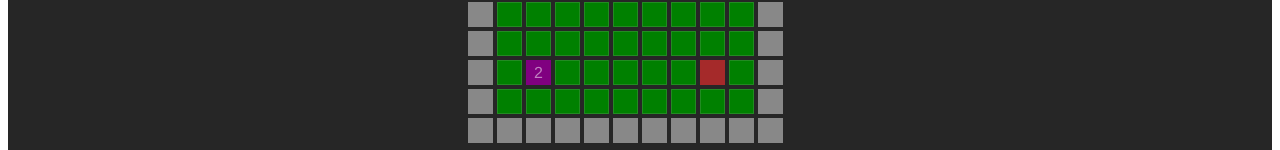
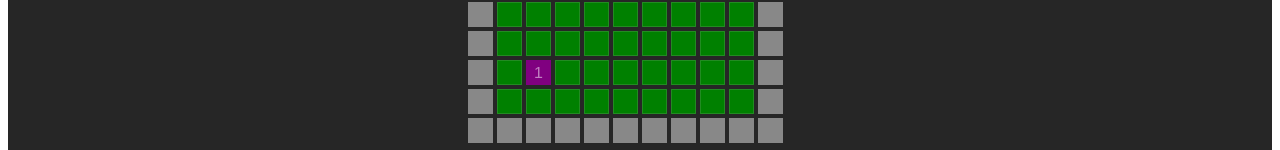
Before and after one commit to dcenatiempo/dungeon-crawl-vue, a Vue app: page / in a window 1280 px wide. Shown: the part 290-440 px from the top of the page. Built offline with nearby package versions, Linux system fonts and the light colour scheme.

Commit message:
bug fixes

```diff
--- a/src/components/Cell.vue
+++ b/src/components/Cell.vue
@@ -52,28 +52,37 @@ export default {
           tile?.vis &&
           tile?.fog < 1 &&
           !this.isPlayer &&
-          `${tile.toLevel + 1}`) ||
+          `${tile.toLevel}`) ||
         ''
       );
     },
     classes() {
-      return !this.tile
-        ? ''
-        : this.tile.type +
-            ' vis-' +
-            this.tile.vis +
-            (this.tile.fog >= 1
-              ? ' fog'
-              : (!this.isPlayer ? '' : ' player') +
-                (this.mID === false
-                  ? ''
-                  : this.isAliveMonster(this.cell) !== false
-                  ? this.currentMonsters[this.mID].flash
-                    ? ' monster damaged'
-                    : ' monster'
-                  : this.isDeadMonster(this.cell) === false
-                  ? ''
-                  : ' dead'));
+      if (!this.tile) return '';
+
+      let classes = this.tile.type + ' vis-' + this.tile.vis;
+
+      if (!this.tile.vis) return classes;
+
+      if (this.tile.fog >= 1) {
+        classes += ' fog';
+        return classes;
+      }
+
+      if (this.isPlayer) {
+        classes += ' player';
+        return classes;
+      }
+
+      if (this.mID === false) return classes;
+
+      if (this.isAliveMonster(this.cell) !== false) {
+        classes += this.currentMonsters[this.mID].flash
+          ? ' monster damaged'
+          : ' monster';
+      } else if (this.isDeadMonster(this.cell) !== false) {
+        classes += ' dead';
+      }
+      return classes;
     },
     styles() {
       const tileSize = this.tileSize;
--- a/src/store/market.js
+++ b/src/store/market.js
@@ -1,11 +1,14 @@
 import { randomGold, getArmor, getWeapon } from '../lib/utils';
+import { TOWN_EVERY } from '../lib/constants';
 
 const state = () => ({
   market: createMarket(0),
+  playerLevel: 0,
 });
 
 const getters = {
   market: state => state.market,
+  currentMarket: state => state.market[state.playerLevel / TOWN_EVERY],
 };
 
 const mutations = {
--- a/src/store/monsters.js
+++ b/src/store/monsters.js
@@ -7,24 +7,14 @@ import {
   getWeapon,
   getArmor,
 } from '../lib/utils';
-// import {
-//   getMaxMoves,
-//   getMaxHealth,
-//   getMaxAttacks,
-//   battle,
-// } from '../lib/helpers';
 
-const startingMonsters = [
-  [
-    createMonster(MONSTER_LIST[0][getRand(0, MONSTER_LIST[0].length - 1)], [
-      8,
-      8,
-    ]),
-  ],
-];
+// createMonster({
+//   monster: MONSTER_LIST[0][getRand(0, MONSTER_LIST[0].length - 1)],
+//   coords: [8, 8],
+// }),
 
 const state = () => ({
-  monsters: startingMonsters,
+  monsters: [[]],
   playerLevel: 0,
 });
 
@@ -53,6 +43,7 @@ const actions = {
   monsterTurn,
   moveMonster,
   resetMoves,
+  createMonster,
 };
 
 export default { state, getters, mutations, actions, namespaced: true };
@@ -63,7 +54,7 @@ export default { state, getters, mutations, actions, namespaced: true };
  *
  *******************************************************************************/
 
-function createMonster(monster, coords) {
+function createMonster({ rootGetters }, { monster, coords }) {
   let tempMonster = {
     ...monster,
     alert: [], //['-23 Health', 'Dodge!'],
@@ -72,11 +63,10 @@ function createMonster(monster, coords) {
     gold: randomGold(monster.gold), // Gold carrying on person
     armor: getArmor(monster.tools), // Array of armor objects on person
     weapon: getWeapon(monster.tools), // Weapon on person
-    movesRemain: 3, //getMaxMoves(monster), // MaxMoves minus moves already taken
-    health: 30, //getMaxHealth(monster), // MaxHealth minus damage taken
+    movesRemain: rootGetters.getMaxMoves(monster), // MaxMoves minus moves already taken
+    health: rootGetters.getMaxHealth(monster), // MaxHealth minus damage taken
   };
-  tempMonster.attacksRemain = 3; //getMaxAttacks(tempMonster);
-
+  tempMonster.attacksRemain = rootGetters.getMaxAttacks(tempMonster);
   return tempMonster;
 }
 
@@ -88,10 +78,9 @@ function createMonster(monster, coords) {
 
 function isAnyMonster(state) {
   return target => {
+    let mIndex = false;
     const currentMonsters = getters.currentMonsters(state);
     if (!currentMonsters?.length) return mIndex;
-
-    let mIndex = false;
 
     currentMonsters.forEach((monster, index) => {
       if (target[0] == monster.locale[0] && target[1] == monster.locale[1]) {
@@ -104,10 +93,9 @@ function isAnyMonster(state) {
 
 function isAliveMonster(state) {
   return target => {
+    let mIndex = false;
     const currentMonsters = getters.currentMonsters(state);
     if (!currentMonsters?.length) return mIndex;
-
-    let mIndex = false;
 
     currentMonsters.forEach((monster, index) => {
       if (target[0] == monster.locale[0] && target[1] == monster.locale[1]) {
@@ -122,10 +110,9 @@ function isAliveMonster(state) {
 
 function isDeadMonster(state) {
   return target => {
+    let mIndex = false;
     const currentMonsters = getters.currentMonsters(state);
     if (!currentMonsters?.length) return mIndex;
-
-    let mIndex = false;
 
     currentMonsters.forEach((monster, index) => {
       if (target[0] == monster.locale[0] && target[1] == monster.locale[1]) {
@@ -151,10 +138,13 @@ function isDeadMonster(state) {
  *
  *******************************************************************************/
 
-function populateLevel({ state, commit, rootGetters }, toLevel) {
+async function populateLevel(
+  { state, commit, dispatch, rootGetters },
+  toLevel
+) {
   let newMonsters = JSON.parse(JSON.stringify(state.monsters));
   let monsterLevelList = [];
-  let currentWorld = rootGetters['world/currentWorld'](toLevel);
+  let currentWorld = rootGetters['world/world'][toLevel];
   let remainder = toLevel % TOWN_EVERY;
   let rarity;
   for (let r = 1; r < currentWorld.length - 2; r++) {
@@ -164,12 +154,11 @@ function populateLevel({ state, commit, rootGetters }, toLevel) {
         remainder == TOWN_EVERY - 1 &&
         currentWorld[r][c].toLevel === toLevel + 1
       ) {
-        monsterLevelList.push(
-          createMonster(
-            MONSTER_LIST[3][getRand(0, MONSTER_LIST[3].length - 1)],
-            [r, c]
-          )
-        );
+        const newMonster = await dispatch('createMonster', {
+          monster: MONSTER_LIST[3][getRand(0, MONSTER_LIST[3].length - 1)],
+          coords: [r, c],
+        });
+        monsterLevelList.push(newMonster);
       }
       if (currentWorld[r][c].type === 'floor') {
         if (getRand(0, 50) === 0) {
@@ -198,10 +187,12 @@ function populateLevel({ state, commit, rootGetters }, toLevel) {
             }
           }
 
-          const newMonster = createMonster(
-            MONSTER_LIST[rarity][getRand(0, MONSTER_LIST[rarity].length - 1)],
-            [r, c]
-          );
+          const newMonster = await dispatch('createMonster', {
+            monster:
+              MONSTER_LIST[rarity][getRand(0, MONSTER_LIST[rarity].length - 1)],
+            coords: [r, c],
+          });
+
           monsterLevelList.push(newMonster);
         }
       }
@@ -213,9 +204,9 @@ function populateLevel({ state, commit, rootGetters }, toLevel) {
   commit('setMonsters', newMonsters);
 }
 
-function monsterLoseHealth({ state, commit, rootGetters }, { id, damage }) {
+function monsterLoseHealth({ state, commit }, { id, damage }) {
   // locate monster
-  const level = rootGetters.player.level;
+  const level = state.playerLevel;
   let newMonsters = JSON.parse(JSON.stringify(state.monsters));
   let newMonster = newMonsters[level][id];
 
@@ -227,11 +218,11 @@ function monsterLoseHealth({ state, commit, rootGetters }, { id, damage }) {
   commit('setMonsters', newMonsters);
 }
 
-function takeItemFromMonster({ state, commit, rootGetters }, { item, id }) {
+function takeItemFromMonster({ state, commit }, { item, id }) {
   if (id === null) return;
 
   // locate monster
-  const level = rootGetters.player.level;
+  const level = state.playerLevel;
   let newMonsters = JSON.parse(JSON.stringify(state.monsters));
   let newMonster = newMonsters[level][id];
 
@@ -246,9 +237,9 @@ function takeItemFromMonster({ state, commit, rootGetters }, { item, id }) {
   commit('setMonsters', newMonsters);
 }
 
-function monsterFlashOver({ state, commit, rootGetters }, { id }) {
+function monsterFlashOver({ state, commit }, { id }) {
   // locate monster
-  const level = rootGetters.player.level;
+  const level = state.playerLevel;
   let newMonsters = JSON.parse(JSON.stringify(state.monsters));
   let newMonster = newMonsters[level][id];
 
@@ -267,7 +258,7 @@ function resetMoves({ state, commit, rootGetters }, id) {
 }
 
 // for monster index i, exaust moves, then attack
-function monsterTurn({ dispatch, rootGetters }, mi) {
+async function monsterTurn({ dispatch, rootGetters }, mi) {
   const currentWorld = rootGetters['world/currentWorld'];
   const m = getters.currentMonsters[mi];
   const pL = rootGetters['player/locale'];
@@ -283,6 +274,7 @@ function monsterTurn({ dispatch, rootGetters }, mi) {
   }
   // max out monster moves
   function moveRecursive() {
+    console.count('monstermove');
     if (moves <= 0) return;
     if (isByPlayer(mL, pL)) return;
     // check moves
@@ -321,7 +313,7 @@ function monsterTurn({ dispatch, rootGetters }, mi) {
 
   // max out monster attacks
   while (moves > 0 && attacks > 0 && isByPlayer(mL, pL)) {
-    const damage = dispatch('battle', { index: mi, attacker: true });
+    const damage = await dispatch('battle', { index: mi, attacker: true });
     dispatch('player/loseHealth', damage);
     // timed erase of player alerts
     dispatch('player/clearPlayerAlerts');
--- a/src/store/world.js
+++ b/src/store/world.js
@@ -7,6 +7,7 @@ const state = () => ({
 });
 
 const getters = {
+  world: state => state.world,
   currentWorld: state => state.world[state.playerLevel] || [],
   isTownLevel: state => state.playerLevel % TOWN_EVERY === 0,
   levels: state => state.world.length,
@@ -25,8 +26,8 @@ const mutations = {
 };
 
 const actions = {
-  addNewLevel({ state, commit, rootGetters }, toLevel) {
-    const level = rootGetters['dungeon/player/level'];
+  addNewLevel({ state, commit }, toLevel) {
+    const level = state.playerLevel;
     let newWorld = JSON.parse(JSON.stringify(state.world));
 
     if (level % TOWN_EVERY > 0) newWorld.push(createDungeonLevel(toLevel));
@@ -34,15 +35,14 @@ const actions = {
 
     commit('setWorld', newWorld);
   },
-  updateVisibility({ state, commit }, target) {
+  updateVisibility({ state }, target) {
     const level = state.playerLevel;
     if (level % TOWN_EVERY <= 0) return;
 
     let shadowSize = 5; //1-5
-    let newWorld = JSON.parse(JSON.stringify(state.world));
-    let dungeon = newWorld[level];
-    // let rows = dungeon.length;
-    // let cols = dungeon[0].length;
+
+    let dungeon = state.world[level];
+
     let coords;
 
     const shadows = SHADOW_LIST;
@@ -81,7 +81,7 @@ const actions = {
             }
             if (isInBounds([rShadAbs, cShadAbs])) {
               dungeon[rShadAbs][cShadAbs].fog += 1;
-              //console.log("full fog added")
+              // console.log('full fog added');
             }
           }
           for (let j = 0; j < shadows[i].half.length; j++) {
@@ -113,7 +113,7 @@ const actions = {
             }
             if (isInBounds([rShadAbs, cShadAbs])) {
               dungeon[rShadAbs][cShadAbs].fog += 0.5;
-              //console.log("half fog added")
+              // console.log('half fog added');
             }
           }
         }
@@ -251,8 +251,6 @@ const actions = {
     }
     dungeon[target[0]][target[1]].vis = true; // make players location (0,0) visible
     dungeon[target[0]][target[1]].fog = 0; // make players location (0,0) un-foggy
-
-    commit('setWorld', newWorld);
   },
 };
 
@@ -390,7 +388,6 @@ function createDungeonLevel(toLevel) {
 // given location target (row,col) returns true if cell is within map bounds false if not
 function isInBounds(state) {
   return target => {
-    // debugger; // eslint-disable-line
     const currentWorld = getters.currentWorld(state);
     const rows = currentWorld.length;
     const cols = currentWorld[0].length;
@@ -406,5 +403,5 @@ function isInBounds(state) {
 }
 
 function getLevel(state) {
-  level => state.world?.[level];
+  return level => state.world?.[level];
 }
```
Also changed, not shown: src/components/GameScreen.vue (+40 -8 lines), src/store/app.js (+11 -11 lines), src/store/index.js (+9 -7 lines), src/lib/constants.js.
